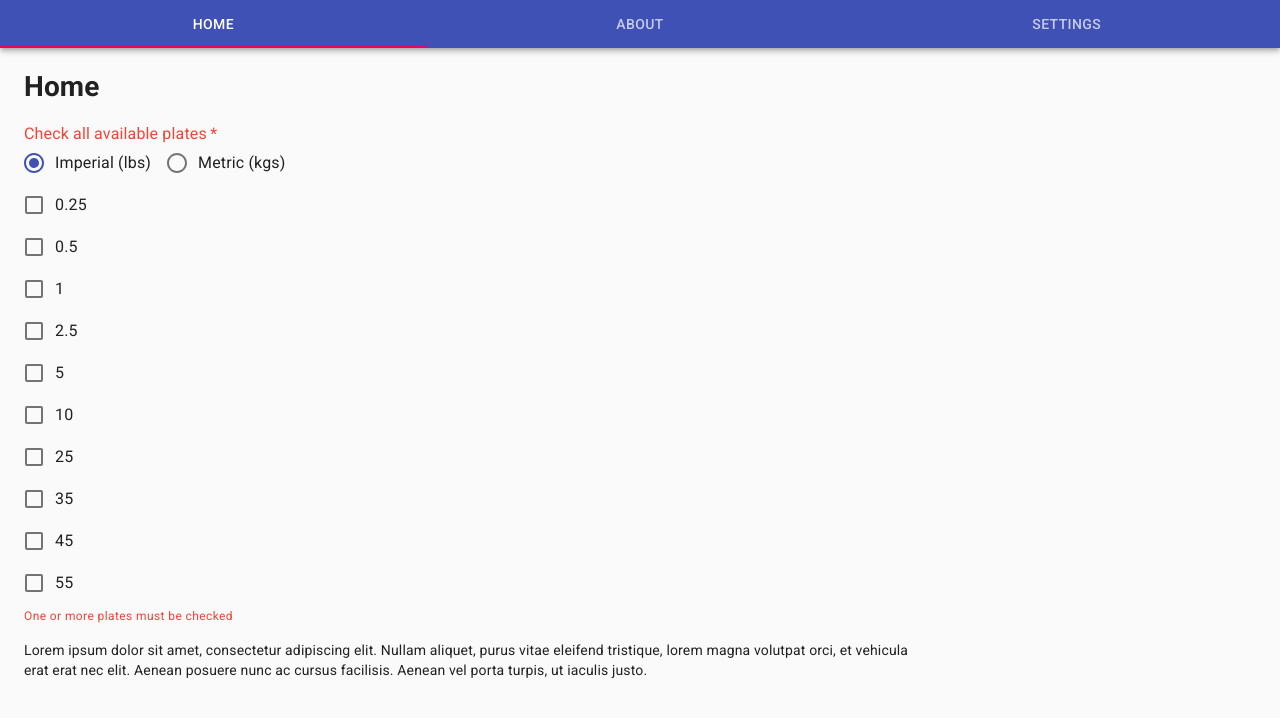
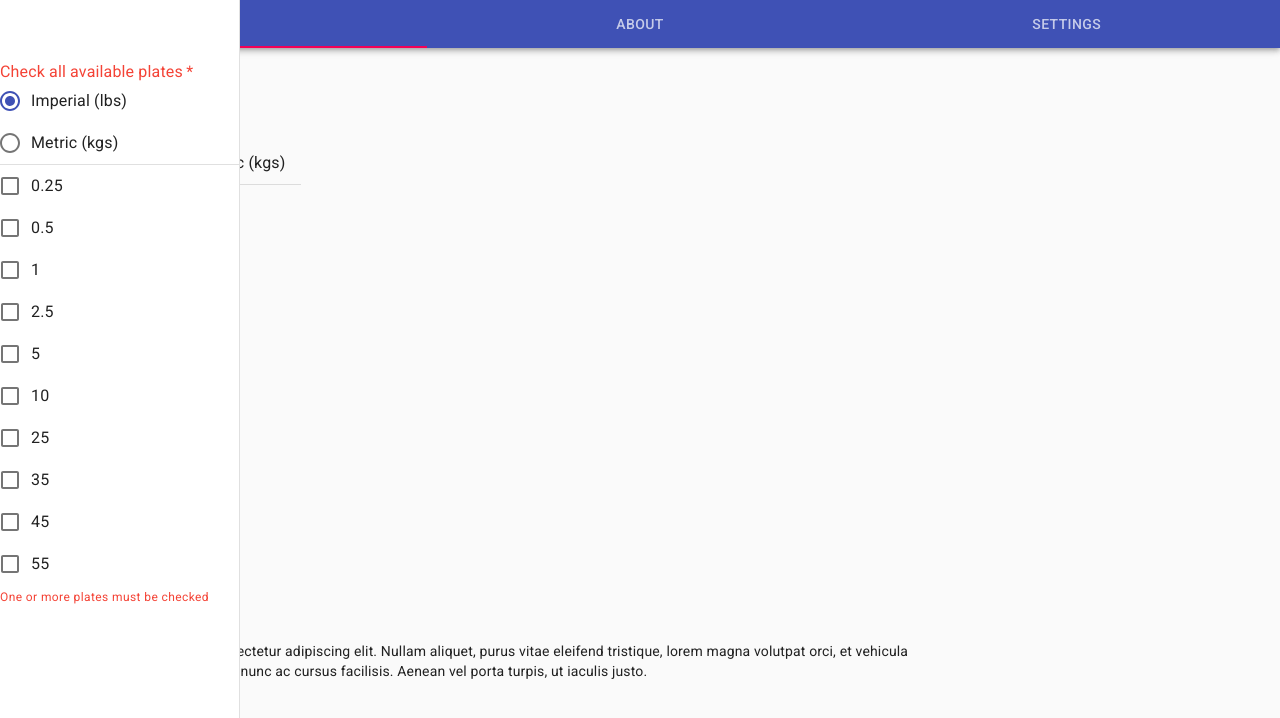
Before and after one commit to BillyBunn/plate-picker, a React (Create React App) app: page / in a window 1280 px wide. Shown: the top 718 px of the page. Built offline with nearby package versions, Linux system fonts and the light colour scheme.

Commit message:
starts side sheet form

```diff
--- a/package.json
+++ b/package.json
@@ -4,6 +4,7 @@
   "private": true,
   "dependencies": {
     "@material-ui/core": "^4.2.1",
+    "@material-ui/icons": "^4.2.1",
     "react": "^16.8.6",
     "react-bootstrap": "^1.0.0-beta.9",
     "react-dom": "^16.8.6",
--- a/public/index.html
+++ b/public/index.html
@@ -7,20 +7,6 @@
       content="minimum-scale=1, initial-scale=1, width=device-width, shrink-to-fit=no"
     />
     <meta name="theme-color" content="#000000" />
-    <!--
-      manifest.json provides metadata used when your web app is installed on a
-      user's mobile device or desktop. See https://developers.google.com/web/fundamentals/web-app-manifest/
-    -->
-    <!-- <link rel="manifest" href="%PUBLIC_URL%/manifest.json" /> -->
-    <!--
-      Notice the use of %PUBLIC_URL% in the tags above.
-      It will be replaced with the URL of the `public` folder during the build.
-      Only files inside the `public` folder can be referenced from the HTML.
-
-      Unlike "/favicon.ico" or "favicon.ico", "%PUBLIC_URL%/favicon.ico" will
-      work correctly both with client-side routing and a non-root public URL.
-      Learn how to configure a non-root public URL by running `npm run build`.
-    -->
     <!-- Fonts to support Material Design -->
     <link
       rel="stylesheet"
@@ -31,8 +17,7 @@
       rel="stylesheet"
       href="https://fonts.googleapis.com/icon?family=Material+Icons"
     />
-
-    <title>React App</title>
+    <title>Plate Picker</title>
   </head>
   <body>
     <noscript>You need to enable JavaScript to run this app.</noscript>
--- a/src/App.js
+++ b/src/App.js
@@ -9,15 +9,15 @@ import './styles.css';
 
 import { Routes } from './Context';
 
+import Drawer from './components/Drawer'
+
 export default function App() {
-  // const [state, dispatch] = useReducer(reducer, initialState);
-
   const routes = useContext(Routes);
-
   return (
     <Router>
       <CssBaseline />
       <Header />
+      <Drawer />
       {routes.map(({ path, Component }) => (
         <Route key={path} exact path={path}>
           {({ match }) => (
--- a/src/Context.js
+++ b/src/Context.js
@@ -48,8 +48,7 @@ export const reducer = (state = initialState, action) => {
 
     case 'TOGGLE_PLATE_AVAILABILITY':
       let weight = parseFloat(payload);
-      console.log(typeof weight)
-      let units = state.currentUnits
+      let units = state.currentUnits;
       let updatedPlates = state.plates[units].map(plate => {
         if (plate.weight === weight) plate.available = !plate.available;
         return plate;
@@ -63,5 +62,3 @@ export const reducer = (state = initialState, action) => {
       return state;
   }
 };
-
-// export const Dispatch = React.createContext(null);
--- /dev/null
+++ b/src/components/Drawer.js
@@ -0,0 +1,134 @@
+import React from 'react';
+import PropTypes from 'prop-types';
+import AppBar from '@material-ui/core/AppBar';
+import CssBaseline from '@material-ui/core/CssBaseline';
+import Divider from '@material-ui/core/Divider';
+import Drawer from '@material-ui/core/Drawer';
+import Hidden from '@material-ui/core/Hidden';
+import IconButton from '@material-ui/core/IconButton';
+import InboxIcon from '@material-ui/icons/MoveToInbox';
+import List from '@material-ui/core/List';
+import ListItem from '@material-ui/core/ListItem';
+import ListItemIcon from '@material-ui/core/ListItemIcon';
+import ListItemText from '@material-ui/core/ListItemText';
+import MailIcon from '@material-ui/icons/Mail';
+import MenuIcon from '@material-ui/icons/Menu';
+import Toolbar from '@material-ui/core/Toolbar';
+import Typography from '@material-ui/core/Typography';
+import { makeStyles, useTheme } from '@material-ui/core/styles';
+
+import Form from './Form';
+
+const drawerWidth = 240;
+
+const useStyles = makeStyles(theme => ({
+  root: {
+    display: 'flex'
+  },
+  drawer: {
+    [theme.breakpoints.up('sm')]: {
+      width: drawerWidth,
+      flexShrink: 0
+    }
+  },
+  // appBar: {
+  //   marginLeft: drawerWidth,
+  //   [theme.breakpoints.up('sm')]: {
+  //     width: `calc(100% - ${drawerWidth}px)`
+  //   }
+  // },
+  // menuButton: {
+  //   marginRight: theme.spacing(2),
+  //   [theme.breakpoints.up('sm')]: {
+  //     display: 'none'
+  //   }
+  // },
+  toolbar: theme.mixins.toolbar,
+  drawerPaper: {
+    width: drawerWidth
+  },
+  content: {
+    flexGrow: 1,
+    padding: theme.spacing(3)
+  }
+}));
+
+export default function ResponsiveDrawer(props) {
+  const { container } = props;
+  const classes = useStyles();
+  const theme = useTheme();
+  const [mobileOpen, setMobileOpen] = React.useState(false);
+
+  function handleDrawerToggle() {
+    setMobileOpen(!mobileOpen);
+  }
+
+  // const drawer = (
+  //   <div>
+  //     <div className={classes.toolbar} />
+  //     <Divider />
+  //     <List>
+  //       {['Inbox', 'Starred', 'Send email', 'Drafts'].map((text, index) => (
+  //         <ListItem button key={text}>
+  //           <ListItemIcon>
+  //             {index % 2 === 0 ? <InboxIcon /> : <MailIcon />}
+  //           </ListItemIcon>
+  //           <ListItemText primary={text} />
+  //         </ListItem>
+  //       ))}
+  //     </List>
+  //     <Divider />
+  //     <List>
+  //       {['All mail', 'Trash', 'Spam'].map((text, index) => (
+  //         <ListItem button key={text}>
+  //           <ListItemIcon>
+  //             {index % 2 === 0 ? <InboxIcon /> : <MailIcon />}
+  //           </ListItemIcon>
+  //           <ListItemText primary={text} />
+  //         </ListItem>
+  //       ))}
+  //     </List>
+  //   </div>
+  // );
+
+  const drawer = (
+    <div>
+      <div className={classes.toolbar} />
+      <Form />
+    </div>
+  );
+
+  return (
+    <nav className={classes.drawer} aria-label="Mailbox folders">
+      {/* The implementation can be swapped with js to avoid SEO duplication of links. */}
+      <Hidden smUp implementation="css">
+        <Drawer
+          container={container}
+          variant="temporary"
+          anchor={theme.direction === 'rtl' ? 'right' : 'left'}
+          open={mobileOpen}
+          onClose={handleDrawerToggle}
+          classes={{
+            paper: classes.drawerPaper
+          }}
+          ModalProps={{
+            keepMounted: true // Better open performance on mobile.
+          }}
+        >
+          {drawer}
+        </Drawer>
+      </Hidden>
+      <Hidden xsDown implementation="css">
+        <Drawer
+          classes={{
+            paper: classes.drawerPaper
+          }}
+          variant="permanent"
+          open
+        >
+          {drawer}
+        </Drawer>
+      </Hidden>
+    </nav>
+  );
+}
--- a/src/components/Form.js
+++ b/src/components/Form.js
@@ -10,18 +10,23 @@ import Checkbox from '@material-ui/core/Checkbox';
 import Radio from '@material-ui/core/Radio';
 import RadioGroup from '@material-ui/core/RadioGroup';
 
+import Divider from '@material-ui/core/Divider';
+import List from '@material-ui/core/List';
+import ListItem from '@material-ui/core/ListItem';
+
+
 import { reducer, initialState } from '../Context';
 
 const Form = () => {
   const [state, dispatch] = React.useReducer(reducer, initialState);
 
-  const handleCheckboxChange = (e) => {
-    console.log(e.target.value)
+  const handleCheckboxChange = e => {
+    console.log(e.target.value);
     dispatch({
       type: 'TOGGLE_PLATE_AVAILABILITY',
       payload: e.target.value
-    })
-  }
+    });
+  };
 
   function handleRadioChange(e) {
     dispatch({
@@ -30,14 +35,10 @@ const Form = () => {
     });
   }
 
-  // const error =
-  //   plates[units].filter(({ available }) => available).length <= 0;
-  const error = true;
-  // const units = 'imperial'
-
   let units = state.currentUnits;
   let plates = state.plates[units];
-  // console.log({ units, plates });
+  const error = plates.filter(({ available }) => available).length <= 0;
+
   return (
     <FormControl component="fieldset" required error={error}>
       <RadioGroup
@@ -60,6 +61,8 @@ const Form = () => {
           labelPlacement="end"
         />
       </RadioGroup>
+      <Divider />
+
       <FormLabel component="legend">Check all available plates</FormLabel>
       <FormGroup>
         {plates.map(({ weight, available }) => {
@@ -83,4 +86,30 @@ const Form = () => {
   );
 };
 
+/*
+{[0, 1, 2, 3].map(value => {
+        const labelId = `checkbox-list-label-${value}`;
+
+        return (
+          <ListItem key={value} role={undefined} dense button onClick={handleToggle(value)}>
+            <ListItemIcon>
+              <Checkbox
+                edge="start"
+                checked={checked.indexOf(value) !== -1}
+                tabIndex={-1}
+                disableRipple
+                inputProps={{ 'aria-labelledby': labelId }}
+              />
+            </ListItemIcon>
+            <ListItemText id={labelId} primary={`Line item ${value + 1}`} />
+            <ListItemSecondaryAction>
+              <IconButton edge="end" aria-label="Comments">
+                <CommentIcon />
+              </IconButton>
+            </ListItemSecondaryAction>
+          </ListItem>
+        );
+      })}
+      */
+
 export default Form;
```
Also changed, not shown: 1 other file (tests, documents, lock files or other folders).
